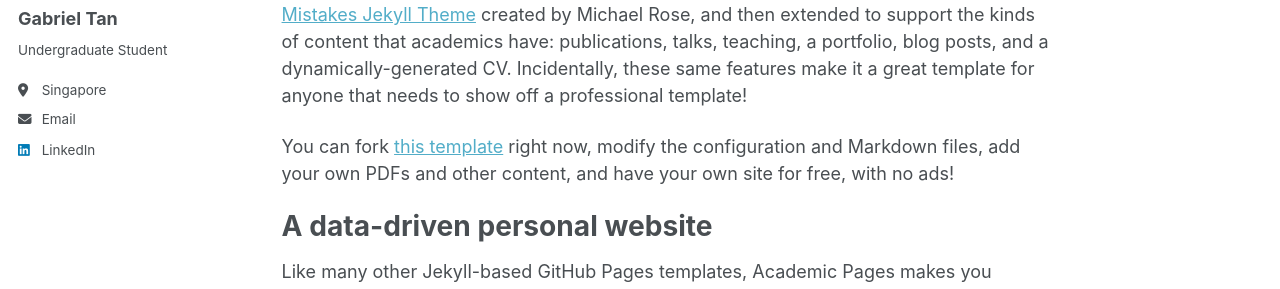
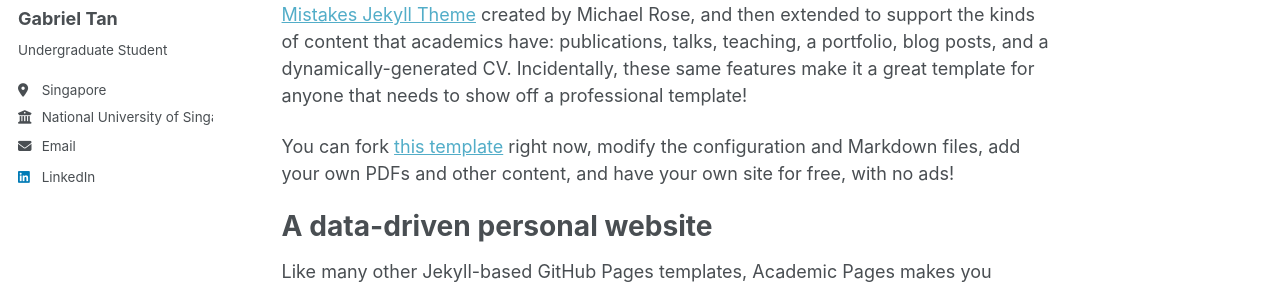
Before and after one commit to Gabetxk/Gabetxk.github.io, a Jekyll site: the page built from _pages/about.md, in a window 1280 px wide. Shown: the part 276-565 px from the top of the page. Built offline with Jekyll 4.4.1, drawn with Linux system fonts in a browser that asks for light colours; a script that is not in the unit is left out; some of the changed lines change nothing that is shown.

Commit message:
Update _config.yml

```diff
--- a/_config.yml
+++ b/_config.yml
@@ -27,7 +27,7 @@ author:
   pronouns         : # example: "she/her"
   bio              : "Undergraduate Student"
   location         : "Singapore"
-  school           : "National University of Singapore"
+  employer         : "National University of Singapore"
   uri              : # URL
   email            : "gxktan@gmail.com"
 
```
